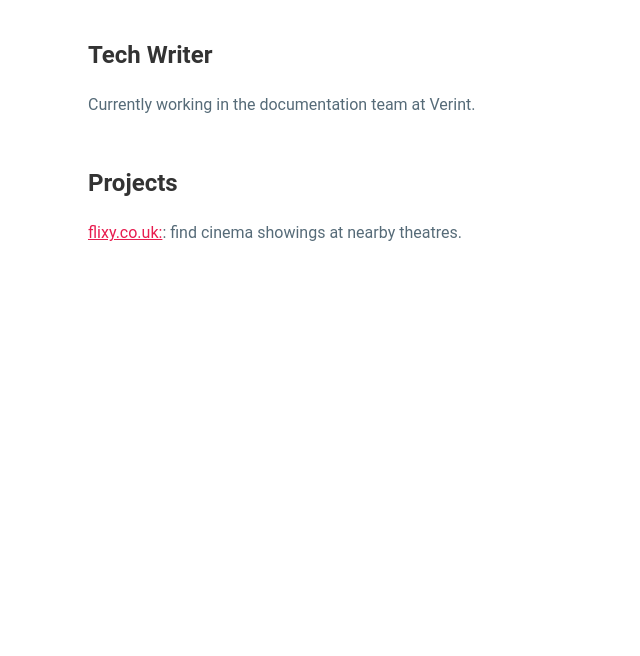
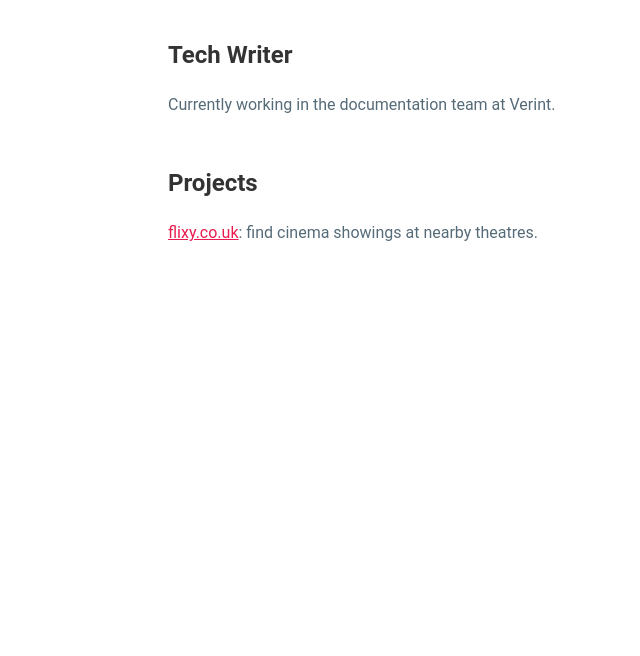
Before and after one commit to ChristopherGarvin/christophergarvin.github.io, a plain HTML site: page index.html in a window 1280 px wide. Shown: the part 144-800 px from the top of the page, without its empty margins (152-792 px from the left). Drawn offline with Linux system fonts and the light colour scheme.

Commit message:
Update index.html

```diff
--- a/index.html
+++ b/index.html
@@ -4,7 +4,7 @@
 <title>Page Title</title>
 </head>
 <style>
-body{margin:0 auto;max-width:50em;font-family:Helvetica,Arial,sans-serif;line-height:1.5;padding:4em 1em;color:#555}h2{margin-top:1em;padding-top:1em}h1,h2,strong{color:#333}code,pre{background:#eee}code{padding:2px 4px;vertical-align:text-bottom}pre{padding:1em}a{color:#e81c4f}body{color:#566b78}code,pre{background:#f5f7f9;border-bottom:1px solid #d8dee9;color:#a7adba}pre{border-left:2px solid #69c}body{font-family:Roboto,Helvetica,Arial,sans-serif}
+body{margin:0 auto;max-width:40em;font-family:Helvetica,Arial,sans-serif;line-height:1.5;padding:4em 1em;color:#555}h2{margin-top:1em;padding-top:1em}h1,h2,strong{color:#333}code,pre{background:#eee}code{padding:2px 4px;vertical-align:text-bottom}pre{padding:1em}a{color:#e81c4f}body{color:#566b78}code,pre{background:#f5f7f9;border-bottom:1px solid #d8dee9;color:#a7adba}pre{border-left:2px solid #69c}body{font-family:Roboto,Helvetica,Arial,sans-serif}
 </style>
 
 
@@ -15,7 +15,7 @@ body{margin:0 auto;max-width:50em;font-family:Helvetica,Arial,sans-serif;line-he
 <p>Currently working in the documentation team at Verint.</p>
 
 <h2>Projects</h2>
-  <p>  <a href="https://flixy.co.uk">flixy.co.uk:</a>: find cinema showings at nearby theatres.</p>
+  <p>  <a href="https://flixy.co.uk">flixy.co.uk</a>: find cinema showings at nearby theatres.</p>
 
 </body>
 </html>
```
